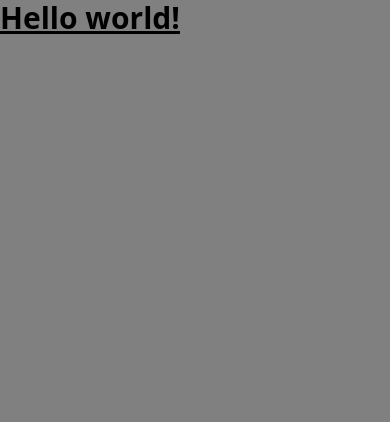
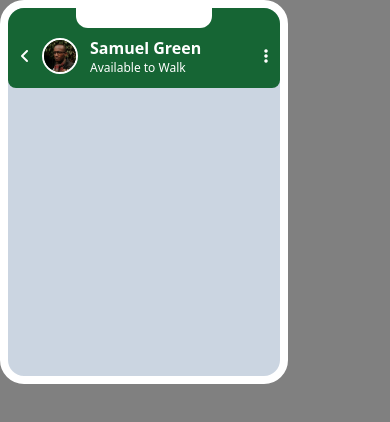
Before and after one commit to adetoye-dev/chat-illustration-app, a React (Vite) app: page / in a window 390 px wide. Shown: the top 422 px of the page. Built offline with nearby package versions, Linux system fonts and the light colour scheme.

Commit message:
Import and render smartphone ui

```diff
--- a/src/App.jsx
+++ b/src/App.jsx
@@ -1,9 +1,10 @@
 import "./App.css";
+import SmartphoneUi from "./components/SmartphoneUi";
 
 function App() {
   return (
     <div className="App">
-      <h1 className="text-3xl font-bold underline">Hello world!</h1>
+      <SmartphoneUi />
     </div>
   );
 }
```
